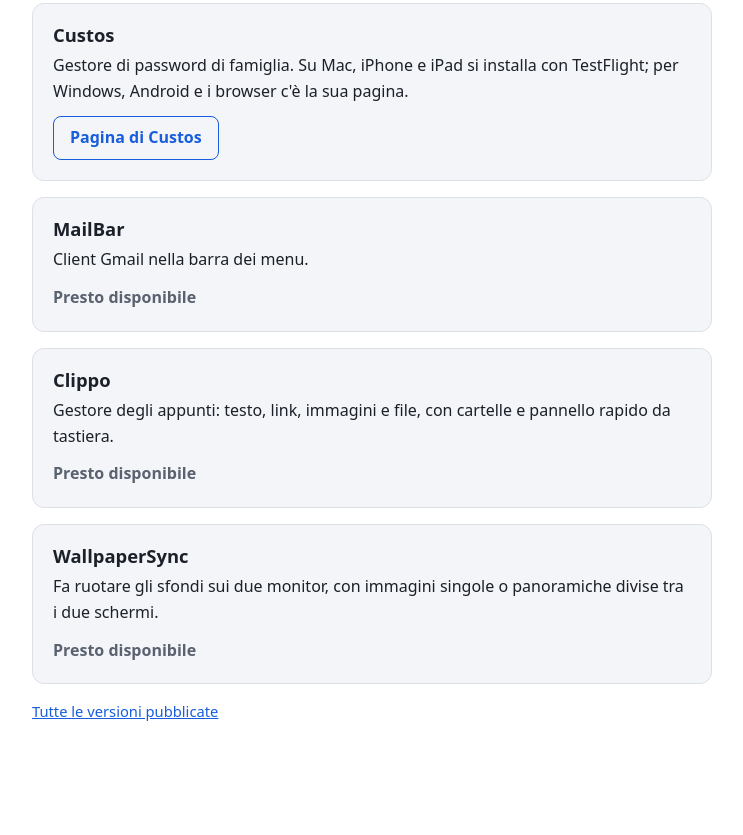
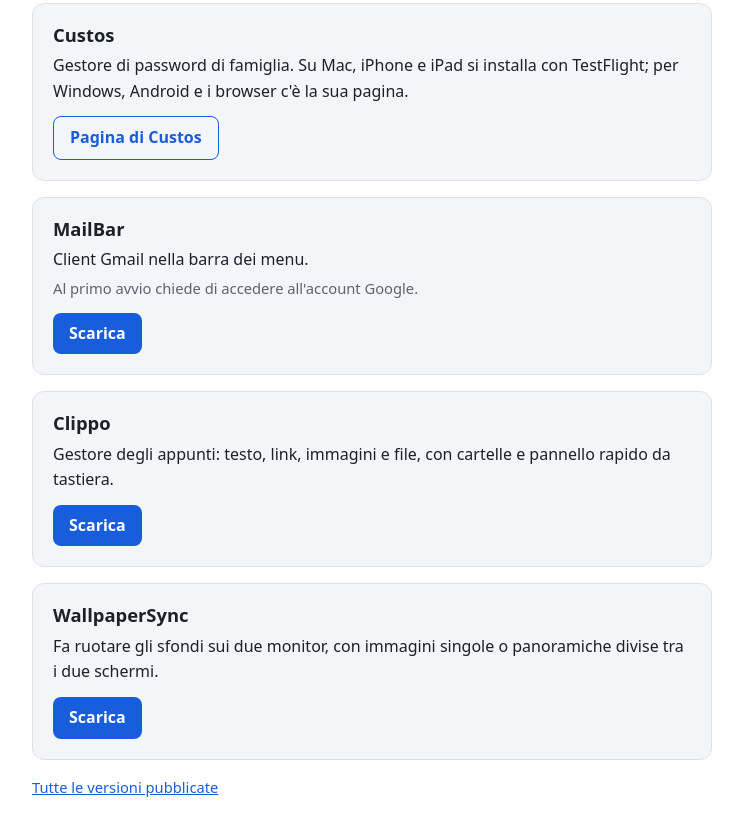
Before and after one commit to vidario75/custos-pubblico, a plain HTML site: page app.html in a window 1280 px wide. Shown: the part 523-1358 px from the top of the page, without its empty margins (268-1011 px from the left). Before the commit the page ends 1295 px from the top, so only its background shows below. Drawn offline with Linux system fonts and the light colour scheme.

Commit message:
Enable downloads for MailBar, Clippo and WallpaperSync
Co-Authored-By: Claude Opus 5.5 <noreply@anthropic.com>

```diff
--- a/app.html
+++ b/app.html
@@ -19,7 +19,6 @@
   .note { color: var(--muted); font-size: 0.92rem; }
   .button { display: inline-block; margin: 8px 12px 4px 0; padding: 8px 16px; border-radius: 8px; background: var(--link); color: #fff; text-decoration: none; font-weight: 600; }
   .button.secondary { background: transparent; color: var(--link); border: 1px solid var(--link); }
-  .soon { display: inline-block; margin: 8px 0 4px; color: var(--muted); font-weight: 600; }
 </style>
 </head>
 <body>
@@ -45,19 +44,20 @@
 <div class="card">
   <h2>MailBar</h2>
   <p>Client Gmail nella barra dei menu.</p>
-  <span class="soon">Presto disponibile</span>
+  <p class="note">Al primo avvio chiede di accedere all'account Google.</p>
+  <a class="button" href="https://github.com/vidario75/app-personali/releases/download/mailbar/MailBar.zip">Scarica</a>
 </div>
 
 <div class="card">
   <h2>Clippo</h2>
   <p>Gestore degli appunti: testo, link, immagini e file, con cartelle e pannello rapido da tastiera.</p>
-  <span class="soon">Presto disponibile</span>
+  <a class="button" href="https://github.com/vidario75/app-personali/releases/download/clippo/Clippo.zip">Scarica</a>
 </div>
 
 <div class="card">
   <h2>WallpaperSync</h2>
   <p>Fa ruotare gli sfondi sui due monitor, con immagini singole o panoramiche divise tra i due schermi.</p>
-  <span class="soon">Presto disponibile</span>
+  <a class="button" href="https://github.com/vidario75/app-personali/releases/download/wallpapersync/WallpaperSync.zip">Scarica</a>
 </div>
 
 <p class="note"><a href="https://github.com/vidario75/app-personali/releases">Tutte le versioni pubblicate</a></p>
```
